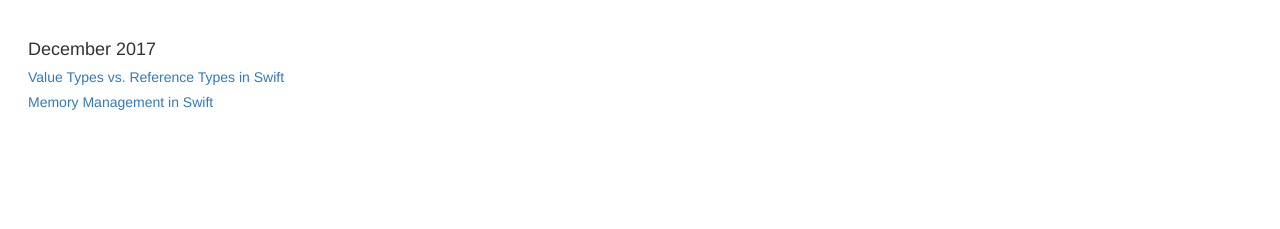
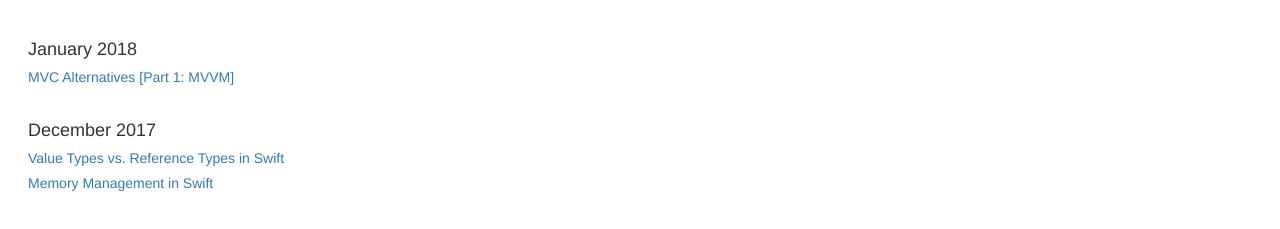
Before and after one commit to masiht/masihtabrizi.com, a plain HTML site: page blog.html in a window 1280 px wide. Shown: the part 83-312 px from the top of the page. Drawn offline with Linux system fonts and the light colour scheme.

Commit message:
[blog] adding post: mvvm

```diff
--- a/blog.html
+++ b/blog.html
@@ -11,7 +11,7 @@
   </script>
   <!-- end Google Analytics -->
 
-	<meta charset="UTF-8">
+  <meta charset="UTF-8">
   <meta name="description" content="A just for fun blog about iOS development and programming">
   <meta name="keywords" content="Masih Tabrizi, iOS development, Swift, blog">
   <meta name="author" content="Masih Tabrizi">
@@ -42,12 +42,28 @@
             <tbody>
               <tr>
                 <td>
+                  <h4>January 2018</h4>
+                  <ol>
+                    <li>
+                      <article>
+                        <a href="https://medium.com/@m.tabrizi/mvc-alternatives-part-1-9fa72f859bd7">
+                          <div>
+                            <h5>MVC Alternatives [Part 1: MVVM]</h5>
+                          </div>
+                        </a>
+                      </article>
+                    </li>
+                  </ol>
+                </td>
+              </tr>
+              <tr>
+                <td>
                   <h4>December 2017</h4>
-                  <ol class="articles">
+                  <ol>
                     <li>
                       <article>
                         <a href="https://medium.com/@m.tabrizi/value-types-vs-reference-types-in-swift-87568a56e0e2">
-                          <div class="title">
+                          <div>
                             <h5>Value Types vs. Reference Types in Swift</h5>
                           </div>
                         </a>
@@ -56,7 +72,7 @@
                     <li>
                       <article>
                         <a href="https://medium.com/@m.tabrizi/memory-management-in-swift-3c38065ecbbd">
-                          <div class="title">
+                          <div>
                             <h5>Memory Management in Swift</h5>
                           </div>
                         </a>
```
